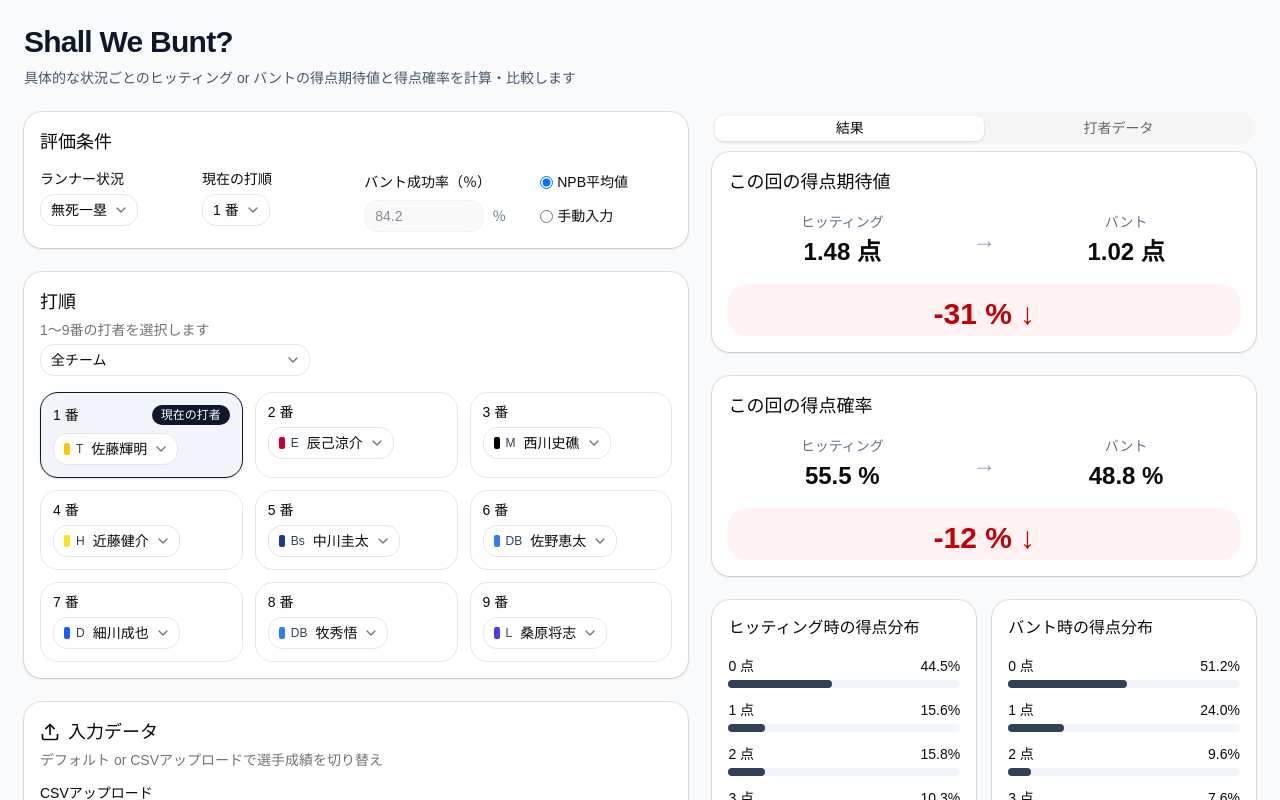
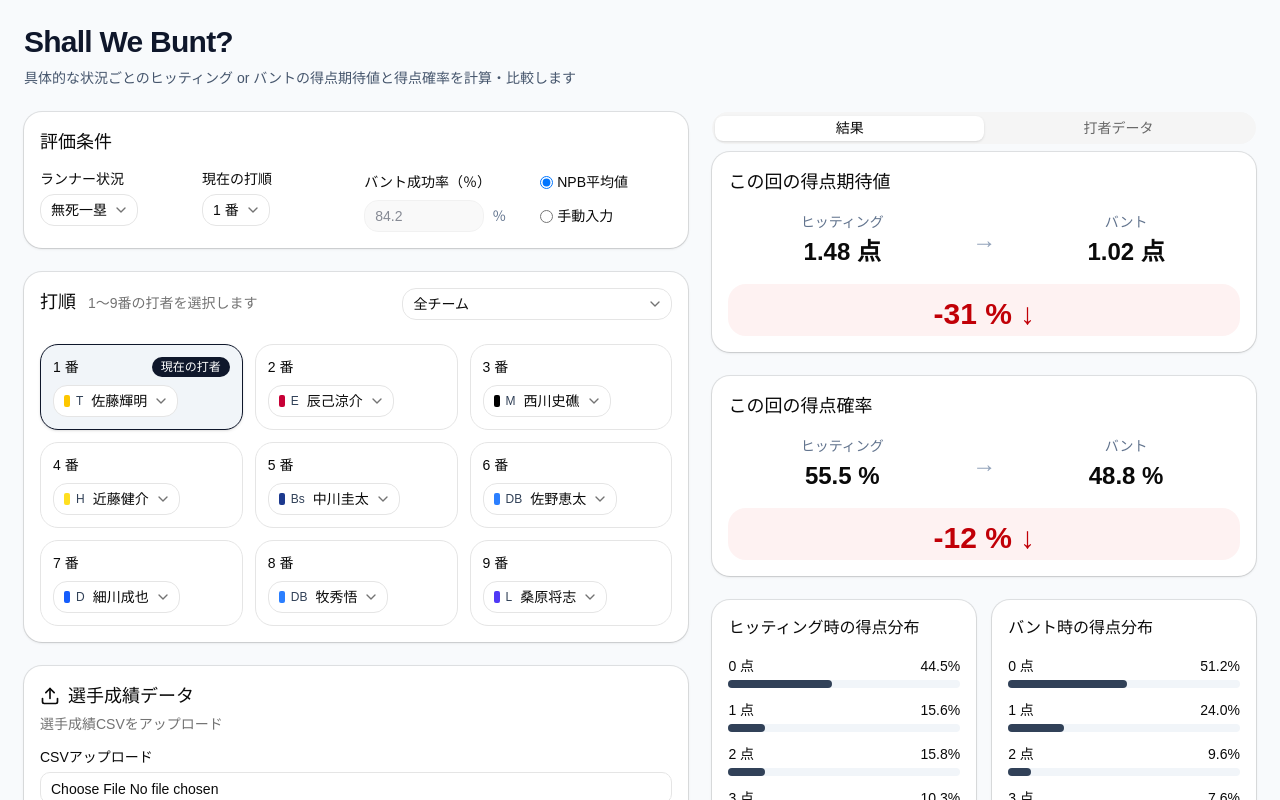
Before and after one commit to haborite/shall-we-bunt, a React (Vite) app: page / in a window 1280 px wide. Shown: the top 800 px of the page. Built offline with nearby package versions, Linux system fonts and the light colour scheme.

Commit message:
Fix column setting

```diff
--- a/src/App.tsx
+++ b/src/App.tsx
@@ -1,35 +1,13 @@
 import { useEffect, useMemo, useState } from "react";
 import { Upload, AlertCircle } from "lucide-react";
-
-import {
-  Card,
-  CardContent,
-  CardHeader,
-  CardTitle,
-  CardDescription,
-} from "@/components/ui/card";
+import { Card, CardContent, CardHeader, CardTitle, CardDescription } from "@/components/ui/card";
 import { Input } from "@/components/ui/input";
 import { Label } from "@/components/ui/label";
-import {
-  Select,
-  SelectContent,
-  SelectItem,
-  SelectTrigger,
-  SelectValue,
-} from "@/components/ui/select";
-import {
-  Alert,
-  AlertDescription,
-  AlertTitle,
-} from "@/components/ui/alert";
+import { Select, SelectContent, SelectItem, SelectTrigger, SelectValue } from "@/components/ui/select";
+import { Alert, AlertDescription, AlertTitle } from "@/components/ui/alert";
 import { Separator } from "@/components/ui/separator";
 import { Badge } from "@/components/ui/badge";
-import {
-  Tabs,
-  TabsContent,
-  TabsList,
-  TabsTrigger,
-} from "@/components/ui/tabs";
+import { Tabs, TabsContent, TabsList, TabsTrigger } from "@/components/ui/tabs";
 import { ScrollArea } from "@/components/ui/scroll-area";
 
 import {
@@ -427,12 +405,20 @@ export default function BuntStrategyGui() {
             </Card>
 
             <Card className="rounded-2xl shadow-sm">
-              <CardHeader>
+              <CardHeader className="gap-2">
+                <div className="flex flex-col gap-3 md:flex-row md:items-start md:justify-between">
+                  <div className="min-w-0">
+                    <div className="flex flex-col gap-1 sm:flex-row sm:items-baseline sm:gap-3">
                       <CardTitle className="text-lg">打順</CardTitle>
-                <CardDescription>1〜9番の打者を選択します</CardDescription>
+                      <CardDescription className="text-sm">
+                        1〜9番の打者を選択します
+                      </CardDescription>
+                    </div>
+                  </div>
 
+                  <div className="w-full md:w-auto">
                     <Select value={teamFilter} onValueChange={setTeamFilter}>
-                  <SelectTrigger className="w-full rounded-xl bg-white sm:w-[270px]">
+                      <SelectTrigger className="w-full rounded-xl bg-white md:w-[270px]">
                         <SelectValue />
                       </SelectTrigger>
                       <SelectContent>
@@ -446,10 +432,12 @@ export default function BuntStrategyGui() {
                         ))}
                       </SelectContent>
                     </Select>
+                  </div>
+                </div>
               </CardHeader>
 
               <CardContent>
-                <div className="grid grid-cols-1 gap-3 sm:grid-cols-2 lg:grid-cols-3">
+                <div className="grid grid-cols-2 gap-3 lg:grid-cols-3">
                   {lineup.map((slot, slotIndex) => {
                     const isCurrentBatter = Number(currentBatterSlot) === slot.slot;
 
@@ -462,8 +450,8 @@ export default function BuntStrategyGui() {
                             : "bg-white"
                         }`}
                       >
-                        <div className="flex items-center justify-between">
-                          <Label>{slot.slot} 番</Label>
+                        <div className="flex items-center justify-between gap-2">
+                          <Label className="text-sm">{slot.slot} 番</Label>
                           {isCurrentBatter && (
                             <Badge className="rounded-full bg-slate-900 text-white hover:bg-slate-900">
                               現在の打者
@@ -500,10 +488,10 @@ export default function BuntStrategyGui() {
               <CardHeader>
                 <CardTitle className="flex items-center gap-2 text-lg">
                   <Upload className="h-5 w-5" />
-                  入力データ
+                  選手成績データ
                 </CardTitle>
                 <CardDescription>
-                  デフォルト or CSVアップロードで選手成績を切り替え
+                  選手成績CSVをアップロード
                 </CardDescription>
               </CardHeader>
 
--- a/src/lib/analyze.ts
+++ b/src/lib/analyze.ts
@@ -2,6 +2,16 @@ import { STATE_TO_INDEX } from "@/constants/baseball";
 import { buildPlayerProbabilities, buildBatterTransitionMatrices } from "@/lib/baseball";
 import { solveRunExpectancies, solveScoreProbabilities, makeDistribution } from "@/lib/markov";
 import { getBuntOutcomeOutcomes } from "@/lib/bunt";
+
+type BatterProb = {
+  single: number;
+  double: number;
+  triple: number;
+  home_run: number;
+  walk: number;
+  strikeout: number;
+  field_out: number;
+};
 
 export function analyzeBuntStrategy({
   model,
@@ -17,7 +27,7 @@ export function analyzeBuntStrategy({
   buntSuccessRateFraction: number;
 }) {
   const lineupProbabilities = lineupPlayers.map(buildPlayerProbabilities);
-  const batterMatrices = buildBatterTransitionMatrices(model, lineupProbabilities);
+  const batterMatrices = buildBatterTransitionMatrices(model, lineupProbabilities as BatterProb[]);
   const runExpectancies = solveRunExpectancies(batterMatrices);
   const scoreProbabilities = solveScoreProbabilities(batterMatrices);
 
```
Lines whose indentation alone changed are shown as unchanged.
